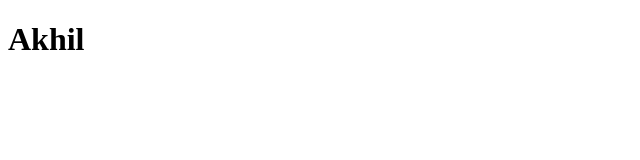
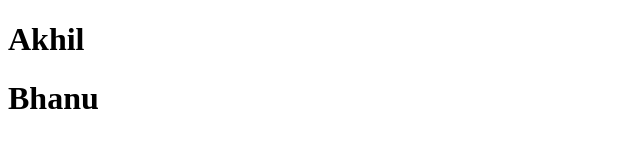
Before and after one commit to aaddapa/Practice, a plain HTML site: page index.html in a window 1280 px wide. Shown: the whole page, without its empty margins (0-640 px from the left). Drawn offline with Linux system fonts and the light colour scheme.

Commit message:
New Line

```diff
--- a/index.html
+++ b/index.html
@@ -6,6 +6,7 @@
     <meta name="viewport" content="width=device-width, initial-scale=1.0">
     <title>Document</title>
     <h1>Akhil</h1>
+    <h1>Bhanu</h1>
 </head>
 
 <body>
```
